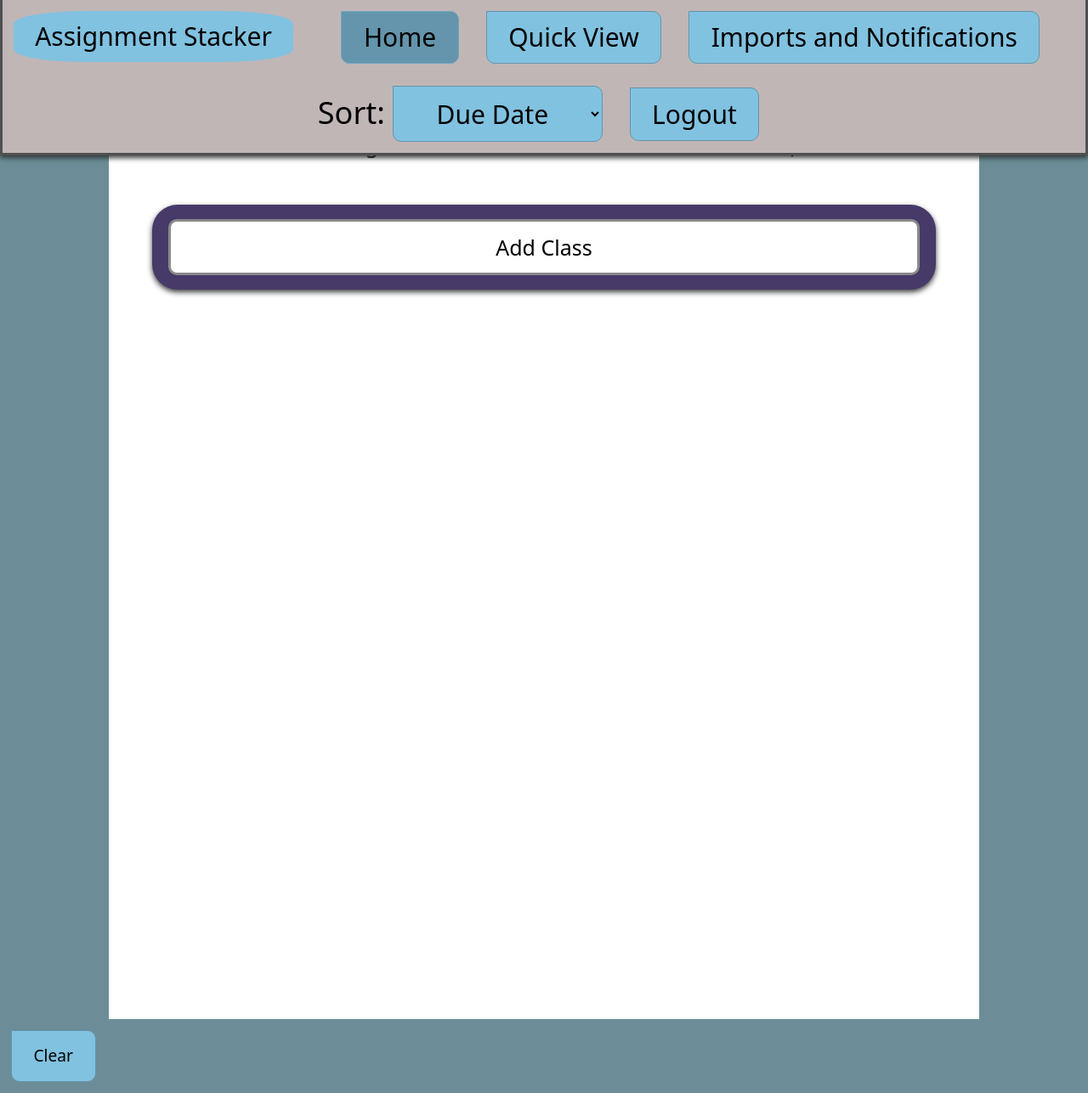
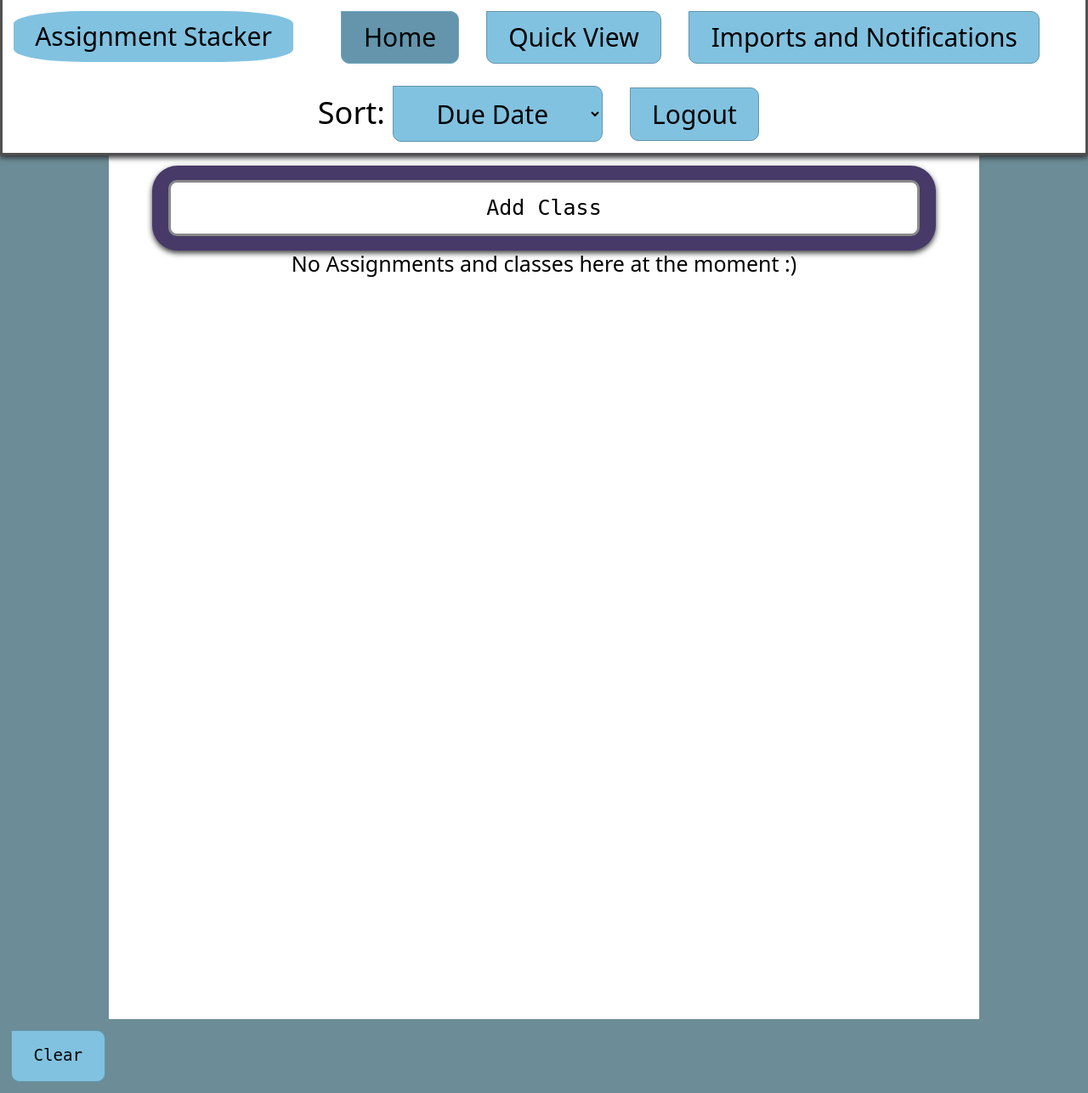
Before and after one commit to FinnRobinSchniebel/Project_3_Assignment-Tracker_From-Texas-A-and-M-account, a Flask app: page / in a window 1280 px wide. Shown: the whole page at 85% size. Run offline with Flask 2, Linux system fonts and the light colour scheme; a user stored in the database is signed in; data that the repository does not hold is empty.

Commit message:
Style files and some resizing

```diff
--- a/static/CSS/BasicHome.css
+++ b/static/CSS/BasicHome.css
@@ -10,7 +10,7 @@
     max-height: 45%;
     height: fit-content;
 
-    background-color: rgb(192, 182, 182);
+    background-color: #ffffff;
     color: rgb(0, 0, 0);
     /*border-bottom-right-radius: 35px;*/
     /*border-bottom-left-radius: 35px;*/
--- /dev/null
+++ b/static/CSS/DefaultFonts.css
@@ -0,0 +1,12 @@
+.Font1{
+
+}
+.Font2{
+    font-family: "DejaVu Sans Mono", monospace;
+}
+.Font3{
+    font-family: "Times", "Times New Roman", serif;
+}
+.Font4{
+
+}
--- a/static/Scripts/AssignmentCreatingScripts.js
+++ b/static/Scripts/AssignmentCreatingScripts.js
@@ -224,6 +224,9 @@ function getTimeLeftLargestNonZero(DueDate){
 
     var curDate = new Date(CurrentDateISOTime());
     var Year = new Date(DueDate).getFullYear() - curDate.getFullYear(); //unlikely to be ever needed but still here
+
+
+
     if(Year > 0){
         if(Year == 1){
             return Year + " Year";
@@ -232,9 +235,9 @@ function getTimeLeftLargestNonZero(DueDate){
     }
     var Month = new Date(DueDate).getMonth() - curDate.getMonth();
 
-    var daysBetween = (new Date( (curDate).getFullYear(), curDate.month(), 0)).getDate() - curDate.getDate() + new Date(DueDate).getDate(); //max days in month - current date + days in following month
+   // var daysBetween = (new Date( (curDate).getFullYear(), curDate.month(), 0)).getDate() - curDate.getDate() + new Date(DueDate).getDate(); //max days in month - current date + days in following month
 
-    if(Month > 0 && daysBetween > 30){ //30 as average length of a month
+    if(Month > 0){ //30 as average length of a month
         if(Month == 1){
             return Month + " Month";
         }
--- a/templates/Home.html
+++ b/templates/Home.html
@@ -9,6 +9,7 @@
 		<link id="BasicHome" rel="stylesheet" type="text/css" href="{{ url_for('static',filename='CSS/BasicHome.css') }}" />
 		<link id="Assignment" rel="stylesheet" type="text/css" href="{{ url_for('static',filename='CSS/Assignment.css') }}" />
 		<link id="Class" rel="stylesheet" type="text/css" href="{{ url_for('static',filename='CSS/Class.css') }}" />
+		<link id="Class" rel="stylesheet" type="text/css" href="{{ url_for('static',filename='CSS/DefaultFonts.css') }}" />
 		<script src="https://ajax.googleapis.com/ajax/libs/jquery/3.6.0/jquery.min.js"></script> <!-- for sorting -->
 
 		<!--Script loading-->
@@ -39,20 +40,41 @@
 			<div class=Mynavbar>
 				<div class="navcontainer">
 
-					<div class="GroupName" style="float: left;">Assignment Stacker</div>
-					<button class="button pushedButton" onclick="location.href='Home.html'">Home </button>
-					<button class="button" onclick="location.href='Quick_View.html'">Quick View</button>
-					<button class="button" onclick="location.href='AddLocation.html'">Imports and Notifications</button>
-					<label for="SortSelect"><p style="font-size: 36px;">Sort:</p> </label>
-					<select class="priorityButton" aria-label="Priority select table" id="SortSelect" onchange="sortButton(this.options[this.selectedIndex].value)">
-						<option value="DueDate" selected>Due Date</option>
-						<option value="Priority">Priority</option>
-						<option value="StartDate" >Assigned Date</option>
-						<option value="TimePast" >Time Expired</option>
+					<div class="GroupName Font1" style="float: left;">Assignment Stacker</div>
+					<button class="button pushedButton Font1" onclick="location.href='Home.html'">Home </button>
+					<button class="button Font1" onclick="location.href='Quick_View.html'">Quick View</button>
+					<button class="button Font1" onclick="location.href='AddLocation.html'">Imports and Notifications</button>
+					<label for="SortSelect"><p style="font-size: 36px; " class="Font1">Sort:</p> </label>
+					<select class="priorityButton Font1" aria-label="Priority select table" id="SortSelect" onchange="sortButton(this.options[this.selectedIndex].value)">
+						<option value="DueDate Font1" selected>Due Date</option>
+						<option value="Priority Font1">Priority</option>
+						<option value="StartDate Font1" >Assigned Date</option>
+						<option value="TimePast Font1" >Time Expired</option>
 					</select>
-					<button class="button" onclick="LogoutUser()">Logout</button>
+					<button class="button Font1" onclick="LogoutUser()">Logout</button>
 				</div>
 			</div>
+
+			<!-- Add Class Button **This section was copy pasted in** -->
+			<button class="AddClassSection" type="button" data-bs-toggle="collapse" data-bs-target="#CollapseAddClass"
+				aria-expanded="false" aria-controls="CollapseCourse">
+				<div class="Font2 AddClass">
+					Add Class
+				</div>
+			</button>
+
+			<div class="collapse" id="CollapseAddClass">
+				<div class="ClassAssignmentsOutline">
+					<div class="NewClassName">
+						<form class="Font2">
+							Enter Class Name: <input type="text" id="InputClassName" placeholder="Ex. 'CSCE 315'">
+							<button class="SubmitButton Font1" type="button" value="" onclick="AddClass()">Submit</button>
+						</form>
+					</div>
+				</div>
+			</div>
+			<!-- Add Class Button End-->
+
 
 			<!-- Put all new classes made in here -->
 			<div class="Classes" id="classList">
@@ -60,25 +82,7 @@
 					No Assignments and classes here at the moment :)
 				</p>
 			</div>
-			<!-- Add Class Button **This section was copy pasted in** -->
-			<button class="AddClassSection" type="button" data-bs-toggle="collapse" data-bs-target="#CollapseAddClass"
-				aria-expanded="false" aria-controls="CollapseCourse">
-				<div class="AddClass">
-					Add Class
-				</div>
-			</button>
 
-			<div class="collapse" id="CollapseAddClass">
-				<div class="ClassAssignmentsOutline">
-					<div class="NewClassName">
-						<form>
-							Enter Class Name: <input type="text" id="InputClassName" placeholder="Ex. 'CSCE 315'">
-							<button class="SubmitButton" type="button" value="" onclick="AddClass()">Submit</button>
-						</form>
-					</div>
-				</div>
-			</div>
-			<!-- Add Class Button End-->
 
 			<!-- Remove Class Button Start-->
 			<!-- <button class="AddClassSection" type="button" data-bs-toggle="collapse" data-bs-target="#CollapseRemoveClass"
@@ -111,18 +115,18 @@
 				<button class="AssignmentOverview" type="button" data-bs-toggle="collapse" data-bs-target="#Collapse"
 					aria-expanded="false" aria-controls="CollapseCourse" id="Overview">
 					<!-- Will need unique target in future-->
-					<div class="AssignmentPriority" id="PriorityField">
+					<div class="AssignmentPriority Font1" id="PriorityField">
 						Priority: 1
 					</div>
-					<div class="AssignmentName" id="AssignmentNameField">
+					<div class="AssignmentName Font2" id="AssignmentNameField">
 						!!!!error occured!!!
 					</div>
 					<!--start date-->
 					<div class="AssignmentDuedate AssignmentStartDate" id="StartDate">
 						<!-- has two classes for identification Will need unique id-->
-						<label for="Start_">Start date:</label>
+						<label for="Start_" class="Font1">Assigned date:</label>
 						<!-- <input id="Start_" type="datetime-local" value="2022-04-03T19:59" aria-readonly="true"> -->
-						<div id="Start_" >
+						<div id="Start_" class="Font1" >
 							start Date here
 						</div>
 					</div>
@@ -132,7 +136,7 @@
 						style="width: 25%; float: left; margin-top: 15px">
 						<div class="progress-bar" role="progressbar" id="ProgressBar" style="width: 50%; background-color: purple;" aria-valuenow="25"
 							aria-valuemin="0" aria-valuemax="100">
-							<div id="TimeLeftBarText">
+							<div id="TimeLeftBarText" class="Font1">
 								2 days
 							</div>
 						</div>
@@ -140,8 +144,8 @@
 					<!--end date-->
 					<div class="AssignmentDuedate" id="EndDate">
 						<!-- Will need unique id -->
-						<label for="Due_">Due date:</label>
-						<div id="Due_" >
+						<label for="Due_" class="Font1">Due date:</label>
+						<div id="Due_" class="Font1">
 							Due Date here
 						</div>
 					</div>
@@ -155,9 +159,9 @@
 						<div class="AssignmentInfo" id="AssignmentInfo">
 							<div class="leftside" id="LeftDivs">
 								<div class="AssignmentLink" id="AssignmentWarper">
-									<p>
+									<p class="Font2">
 										Assignment Link:
-									<div class="genericWrittingBox" contenteditable="true" id="AssignmentLink" onblur="">
+									<div class="genericWrittingBox Font1" contenteditable="true" id="AssignmentLink" onblur="">
 										<!-- Will need unique id in future-->
 									</div>
 
@@ -165,9 +169,9 @@
 
 								</div>
 								<div class="AssignmentRelatedLinks" id="RelatedlinkWrapper" onblur="">
-									<p>
+									<p class="Font2">
 										Related Links:
-									<div class="genericWrittingBox" contenteditable="true" id="RelatedLinks">
+									<div class="genericWrittingBox Font1" contenteditable="true" id="RelatedLinks">
 										<!-- needs unique id-->
 
 									</div>
@@ -177,9 +181,9 @@
 							</div>
 							<div class="rightside" id="RightDivs">
 								<div class="AssignmentDetails" id="AssigmentDetailWrapper">
-									<p>
+									<p class="Font2">
 										Details:
-									<div class="genericWrittingBox" contenteditable="true" id="Details" onblur="updateDiscription()">
+									<div class="genericWrittingBox Font1" contenteditable="true" id="Details" onblur="updateDiscription()">
 										<!-- Will need unique id in future-->
 
 									</div>
@@ -189,39 +193,39 @@
 									<input type="checkbox" class="btn-check" id="CheckBoxComplete" autocomplete="off"
 										onclick="completeButton('Overview', 'CheckBoxComplete')">
 									<!-- Will need unique ids in future-->
-									<label class="btn btn-outline-success" for="CheckBoxComplete">Complete</label><br>
+									<label class="btn btn-outline-success Font1" for="CheckBoxComplete">Complete</label><br>
 								</div>
 								<div class="AssignmentDetails" id="priorWrapper">
-									<p style="font-size: 20px;">
+									<p style="font-size: 20px;" class="Font2">
 										Edit: <span style="font-size: 15px; color: red;">[Editing fields in this area may result in the content of the page to reload]</span>
 									</p>
 									<div id="SpacerRename" class="editingSpacers">
-										<label for="Rename" class="labelspace">
+										<label for="Rename" class="labelspace Font2">
 											Rename Name:
 										</label>
-										<input class="genericWrittingBox" contenteditable="true" id="Rename" value="">
+										<input class="genericWrittingBox Font1" contenteditable="true" id="Rename" value="">
 									</div>
 
 									<Label for="PriorityChange" class="labelspace">Priority:</Label>
-									<select class="PriorityPicker editingSpacers priorEdit" aria-label="Priority select table" id="PriorityChange" onchange="">
-										<option value="1" selected>1</option>
-										<option value="2">2</option>
-										<option value="3">3</option>
-										<option value="4">4</option>
-										<option value="5">5</option>
+									<select class="PriorityPicker editingSpacers priorEdit Font2" aria-label="Priority select table" id="PriorityChange" onchange="">
+										<option value="1" class="Font2" selected>1</option>
+										<option value="2" class="Font2">2</option>
+										<option value="3" class="Font2">3</option>
+										<option value="4" class="Font2">4</option>
+										<option value="5" class="Font2">5</option>
 									</select>
 
 									<div id="Spacerstart" class="editingSpacers">
-										<label for="EditStart" class="labelspace">Start date:</label> <input id="EditStart" class="dateEditor" type="datetime-local" value="2022-04-03T19:59" onblur="">
+										<label for="EditStart" class="labelspace Font2">Assigned date:</label> <input id="EditStart" class="dateEditor" type="datetime-local" value="2022-04-03T19:59" onblur="">
 									</div>
 									<div id="SpacerEnd" class="editingSpacers">
-										<label for="EditDue" class="labelspace"><p>Due date:</p></label> <input id="EditDue" class="dateEditor" type="datetime-local" value="2022-04-09T19:59" onblur="">
+										<label for="EditDue" class="labelspace Font2"><p>Due date:</p></label> <input id="EditDue" class="dateEditor" type="datetime-local" value="2022-04-09T19:59" onblur="">
 									</div>
 
 
 
 									<div class="AssignmentRemoval" id="AssignmentRemove">
-										<button class="AssignmentButton" id="removeButton" onclick="removeAssignment('className', 'assignmentName')">Force Remove</button>
+										<button class="AssignmentButton Font1" id="removeButton" onclick="removeAssignment('className', 'assignmentName')">Force Remove</button>
 									</div>
 								</div>
 
@@ -231,7 +235,7 @@
 				</div>
 			</div>
 		</template>
-		<button class="button" type="button" value="" onclick="clearPage()">Clear</button>
+		<button class="button Font2" type="button" value="" onclick="clearPage()">Clear</button>
 
 		<script>
 				//this function will call everytime home loads to populate localstorage
```
Also changed, not shown: static/CSS/AddLocation.css (+10 -13 lines), templates/AddLocation.html (+26 -26 lines), static/CSS/ReadablityFont.css (added).
